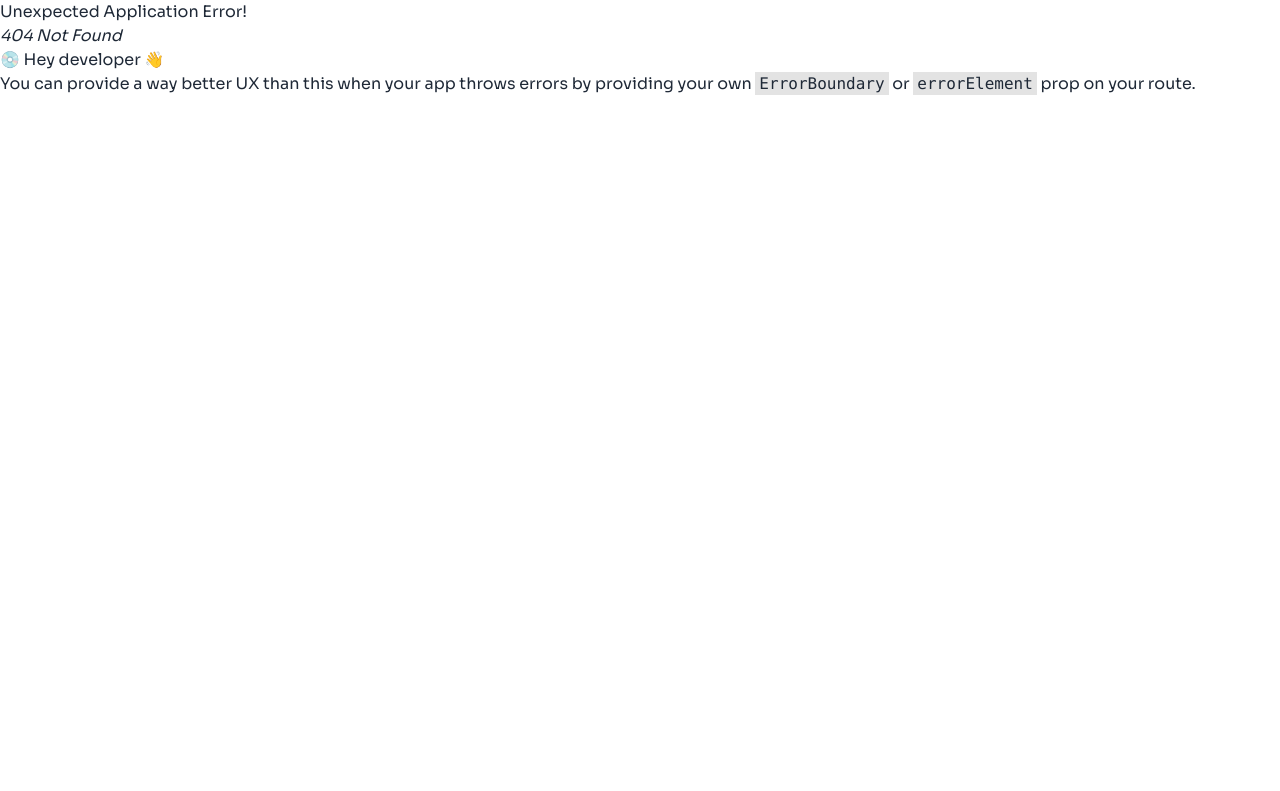
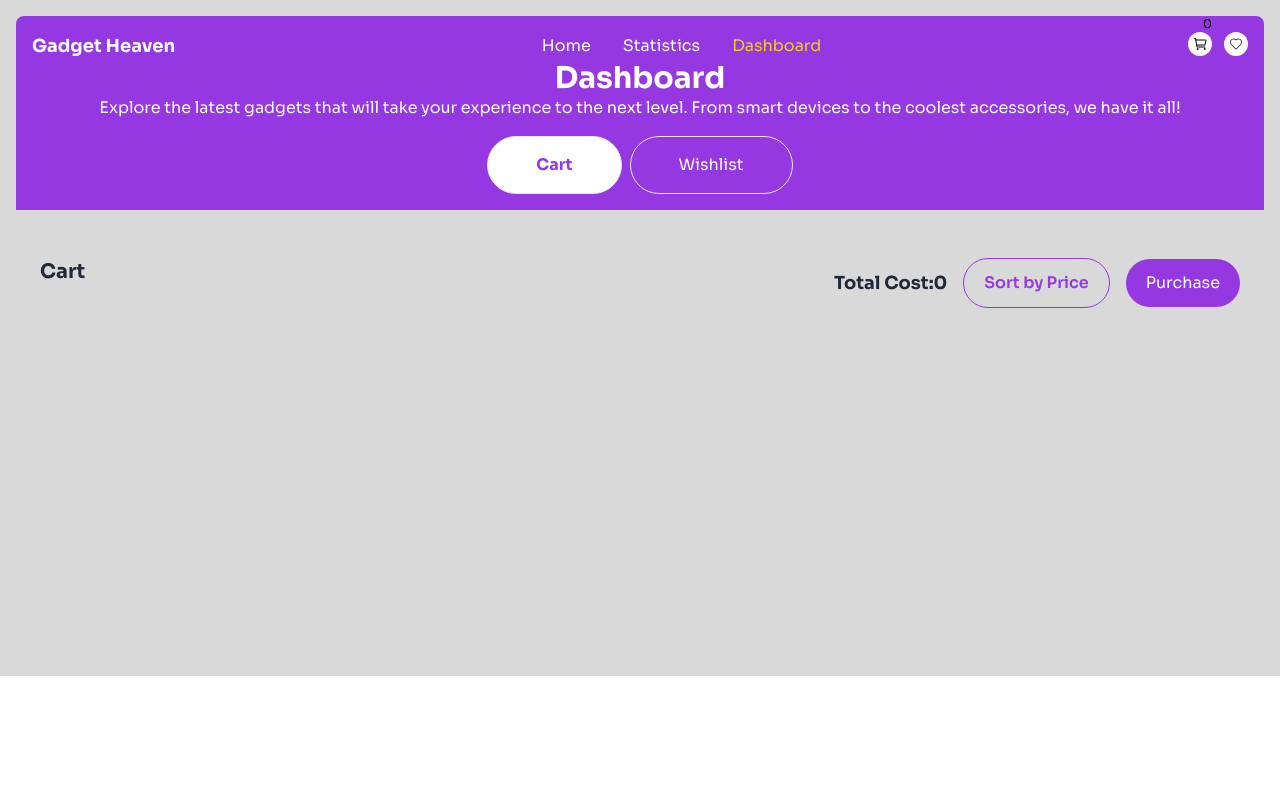
Before and after one commit to programming-hero-web-course-4/b10a8-gadget-heaven-RahulKhanSuvo, a React (Vite) app: page /dashboard in a window 1280 px wide. Before the commit this address had no page. Shown: the top 791 px of the page. Built offline with nearby package versions, Linux system fonts and the light colour scheme.

Commit message:
added love list

```diff
--- a/package.json
+++ b/package.json
@@ -15,6 +15,7 @@
     "match-sorter": "^7.0.0",
     "react": "^18.3.1",
     "react-dom": "^18.3.1",
+    "react-hot-toast": "^2.4.1",
     "react-icons": "^5.3.0",
     "react-rating-stars-component": "^2.2.0",
     "react-router-dom": "^6.27.0",
--- a/src/Layouts/MainLayout.jsx
+++ b/src/Layouts/MainLayout.jsx
@@ -1,21 +1,35 @@
 import { Outlet } from "react-router-dom";
 import NavBar from "../components/NavBar";
 import Footer from "../components/Footer";
+import { Toaster } from "react-hot-toast";
+import { useState } from "react";
+import CartContext from "../Routes/CartContext";
 
 const MainLayout = () => {
+  const [product, setProduct] = useState([]);
+
+  const handelCart = (data) => {
+    const exixts = product.some((item) => item.product_id === data.product_id);
+    if (exixts) return;
+    setProduct([...product, data]);
+  };
+
   return (
-    <div className="bg-[#D9D9D9] pt-4">
-      <div className=" bg-[#9538E2] -4 mx-4 rounded-t-lg">
-        <div className="container mx-auto">
-          <NavBar></NavBar>
+    <CartContext.Provider value={{ product, handelCart }}>
+      <div className="bg-[#D9D9D9] pt-4">
+        <div className="bg-[#9538E2] mx-4 rounded-t-lg">
+          <div className="container mx-auto">
+            <NavBar />
+          </div>
         </div>
+        <div className="mx-4 min-h-[calc(100vh-280px)]">
+          <Outlet />
+        </div>
+
+        <Footer />
+        <Toaster />
       </div>
-      <div className="mx-4 min-h-[calc(100vh-200px)]">
-        <Outlet></Outlet>
-      </div>
-
-      <Footer></Footer>
-    </div>
+    </CartContext.Provider>
   );
 };
 
--- /dev/null
+++ b/src/Pages/DashBoard.jsx
@@ -0,0 +1,67 @@
+import { Link, Outlet } from "react-router-dom";
+import SubHeading from "../components/SubHeading";
+import { useState } from "react";
+
+const DashBoard = () => {
+  const [isActive, setIsActive] = useState({
+    available: true,
+    status: "available",
+  });
+  const handelIsActive = (status) => {
+    if (status === "available") {
+      setIsActive({
+        available: true,
+        status: "available",
+      });
+    } else {
+      setIsActive({
+        available: false,
+        status: "selected",
+      });
+    }
+  };
+  return (
+    <div className="">
+      <div className="bg-[#9538E2]">
+        <div className="container mx-auto">
+          <SubHeading
+            title={"Dashboard"}
+            subTitle={
+              "Explore the latest gadgets that will take your experience to the next level. From smart devices to the coolest accessories, we have it all!"
+            }
+          ></SubHeading>
+          <div className="flex py-4 justify-center items-center gap-2">
+            <Link
+              className={`${
+                isActive.available
+                  ? "text-[#9538E2] bg-white font-bold "
+                  : "text-white"
+              } px-12 border rounded-full py-3 md:py-4`}
+              onClick={() => handelIsActive("available")}
+              to={"/dashboard/cart"}
+            >
+              Cart
+            </Link>
+
+            <Link
+              className={`px-12 border rounded-full py-3 md:py-4  ${
+                isActive.available
+                  ? "text-white"
+                  : "text-[#9538E2] bg-white font-bold "
+              }`}
+              onClick={() => handelIsActive("selected")}
+              to={"/dashboard/wishlist"}
+            >
+              Wishlist
+            </Link>
+          </div>
+        </div>
+      </div>
+      <div className="container mx-auto">
+        <Outlet></Outlet>
+      </div>
+    </div>
+  );
+};
+
+export default DashBoard;
--- a/src/Pages/ProductDetials.jsx
+++ b/src/Pages/ProductDetials.jsx
@@ -1,21 +1,24 @@
-import { useEffect, useState } from "react";
+import { useContext, useEffect, useState } from "react";
 import { Link, useLoaderData, useParams } from "react-router-dom";
 import SubHeading from "../components/SubHeading";
 import RatingComponent from "../components/RatingComponent";
 import { CiHeart } from "react-icons/ci";
 import { IoCartOutline } from "react-icons/io5";
+import { addCart } from "../Utils";
+import CartContext from "../Routes/CartContext";
+import { addLove } from "../Utils/loveList";
 const ProductDetials = () => {
+  const { handelCart } = useContext(CartContext);
+
   const { id } = useParams();
   const productsData = useLoaderData();
   const [product, setProduct] = useState({});
-  console.log(id);
   useEffect(() => {
     const oneData = productsData.find((product) => product.product_id === id);
     setProduct(oneData);
   }, [productsData, id]);
   const {
     price,
-    product_id,
     product_title,
     product_image,
     description,
@@ -23,6 +26,13 @@ const ProductDetials = () => {
     availability,
     specification,
   } = product;
+  const addToCart = (product) => {
+    addCart(product);
+    handelCart(product);
+  };
+  const addToLove = (product) => {
+    addLove(product);
+  };
   return (
     <div className="relative">
       <div className="bg-[#9538E2] pb-64">
@@ -63,10 +73,13 @@ const ProductDetials = () => {
             </div>
           </div>
           <div className="mt-4 flex gap-3 ">
-            <button className="flex items-center gap-2 px-6 py-3 text-white bg-[#9538E2] rounded-full font-bold">
+            <button
+              onClick={() => addToCart(product)}
+              className="flex items-center gap-2 px-6 py-3 text-white bg-[#9538E2] rounded-full font-bold"
+            >
               Add To Card <IoCartOutline className="text-xl" />
             </button>
-            <button>
+            <button onClick={() => addToLove(product)}>
               <CiHeart className="size-14 text-2xl  rounded-full p-2 border-2 " />
             </button>
           </div>
--- /dev/null
+++ b/src/Routes/CartContext.js
@@ -0,0 +1,5 @@
+import { createContext } from "react";
+
+const CartContext = createContext();
+
+export default CartContext;
--- /dev/null
+++ b/src/Utils/index.js
@@ -0,0 +1,26 @@
+import toast from "react-hot-toast";
+
+const getAllCarts = () => {
+  const all = localStorage.getItem("cart");
+  if (all) {
+    const carts = JSON.parse(all);
+    return carts;
+  } else {
+    return [];
+  }
+};
+const addCart = (product) => {
+  const carts = getAllCarts();
+  const isExist = carts.find((item) => item.product_id === product.product_id);
+  if (isExist) return toast.error("already added");
+  carts.push(product);
+  localStorage.setItem("cart", JSON.stringify(carts));
+  toast.success("Successfully added!");
+};
+const removeCart = (id) => {
+  const carts = getAllCarts();
+  const remin = carts.filter((item) => item.product_id !== id);
+  localStorage.setItem("cart", JSON.stringify(remin));
+  toast.success("Successfully removed!");
+};
+export { addCart, getAllCarts, removeCart };
--- /dev/null
+++ b/src/Utils/loveList.js
@@ -0,0 +1,26 @@
+import toast from "react-hot-toast";
+
+const getAllLove = () => {
+  const all = localStorage.getItem("love");
+  if (all) {
+    const carts = JSON.parse(all);
+    return carts;
+  } else {
+    return [];
+  }
+};
+const addLove = (product) => {
+  const carts = getAllLove();
+  const isExist = carts.find((item) => item.product_id === product.product_id);
+  if (isExist) return toast.error("already added");
+  carts.push(product);
+  localStorage.setItem("love", JSON.stringify(carts));
+  toast.success("Successfully added!");
+};
+const removeLove = (id) => {
+  const carts = getAllLove();
+  const remin = carts.filter((item) => item.product_id !== id);
+  localStorage.setItem("love", JSON.stringify(remin));
+  toast.success("Successfully removed!");
+};
+export { addLove, getAllLove, removeLove };
--- /dev/null
+++ b/src/components/Cart.jsx
@@ -0,0 +1,54 @@
+import React, { useEffect, useState } from "react";
+import { getAllCarts, removeCart } from "../Utils";
+import CartCard from "./CartCard";
+
+const Cart = () => {
+  const [product, setProduct] = useState([]);
+  const [cost, setCost] = useState(0);
+
+  useEffect(() => {
+    const cartData = getAllCarts();
+    setProduct(cartData);
+    const totalCost = cartData.reduce((sum, item) => sum + item.price, 0);
+    setCost(totalCost);
+  }, []);
+  const handelSort = () => {
+    const sorted = [...product].sort((a, b) => b.price - a.price);
+    setProduct(sorted);
+  };
+  const handelRemove = (id) => {
+    removeCart(id);
+    const cartData = getAllCarts();
+    setProduct(cartData);
+  };
+  return (
+    <div className="mx-6">
+      <div className="flex mb-11 mt-12 justify-between">
+        <h1 className="font-bold text-xl">Cart</h1>
+        <div className="flex items-center gap-4">
+          <h3 className="font-bold text-lg">Total Cost:{cost}</h3>
+          <button
+            className="px-5 rounded-full py-3 border font-semibold text-[#9538E2] border-[#9538E2]"
+            onClick={handelSort}
+          >
+            Sort by Price
+          </button>
+          <button className="px-5 rounded-full py-3 bg-[#9538E2] text-white">
+            Purchase
+          </button>
+        </div>
+      </div>
+      <div className="flex flex-col gap-6">
+        {product.map((item) => (
+          <CartCard
+            handelRemove={handelRemove}
+            item={item}
+            key={item.product_id}
+          ></CartCard>
+        ))}
+      </div>
+    </div>
+  );
+};
+
+export default Cart;
--- /dev/null
+++ b/src/components/CartCard.jsx
@@ -0,0 +1,40 @@
+import { IoCloseCircleOutline } from "react-icons/io5";
+import { useLocation } from "react-router-dom";
+const CartCard = ({ item, handelRemove }) => {
+  const { pathname } = useLocation();
+
+  const { price, product_id, product_title, product_image, description } = item;
+  return (
+    <div className="relative">
+      <div className="p-8 gap-6 rounded-xl flex bg-white items-center">
+        <div>
+          <img
+            className="w-[200px] object-center h-[124px]"
+            src={product_image}
+            alt=""
+          />
+        </div>
+        <div>
+          <div className="">
+            <h3 className="font-semibold">{product_title}</h3>
+          </div>
+          <p className="text-gray-500 my-4 text-sm">{description}</p>
+          <p> Price:${price}</p>
+          {pathname === "/dashboard/wishlist" && (
+            <button className="flex items-center mt-2 gap-2 px-6 py-3 text-white bg-[#9538E2] rounded-full font-bold">
+              Add To Card
+            </button>
+          )}
+        </div>
+      </div>
+      <button
+        onClick={() => handelRemove(product_id)}
+        className="absolute top-5 right-2"
+      >
+        <IoCloseCircleOutline className="text-red-700 text-4xl" />
+      </button>
+    </div>
+  );
+};
+
+export default CartCard;
--- a/src/components/NavBar.jsx
+++ b/src/components/NavBar.jsx
@@ -1,8 +1,11 @@
 import { NavLink } from "react-router-dom";
 import { IoCartOutline } from "react-icons/io5";
 import { CiHeart } from "react-icons/ci";
+import { useContext } from "react";
+import CartContext from "../Routes/CartContext";
 
 const NavBar = () => {
+  const { product } = useContext(CartContext);
   return (
     <>
       <div className="flex text-white justify-between pt-4 px-4">
@@ -40,10 +43,15 @@ const NavBar = () => {
           </li>
         </ul>
         <div className="flex gap-3">
-          <IoCartOutline
-            size={24}
-            className="text-black bg-white p-1 rounded-full"
-          />
+          <div className="relative">
+            <IoCartOutline
+              size={24}
+              className="text-black bg-white p-1 rounded-full"
+            />
+            <p className="absolute text-xs text-black -top-4 right-0">
+              {product.length}
+            </p>
+          </div>
           <CiHeart size={24} className="text-black bg-white p-1 rounded-full" />
         </div>
       </div>
--- /dev/null
+++ b/src/components/Wishlist.jsx
@@ -0,0 +1,25 @@
+import { useEffect, useState } from "react";
+import { getAllLove } from "../Utils/loveList";
+import CartCard from "./CartCard";
+
+const Wishlist = () => {
+  const [loveData, setLoveData] = useState([]);
+  useEffect(() => {
+    const data = getAllLove();
+    setLoveData(data);
+  }, []);
+  return (
+    <div className="mx-6 mt-12">
+      <div>
+        <h1 className="font-bold text-xl">Wishlist</h1>
+      </div>
+      <div className="flex flex-col gap-6">
+        {loveData.map((item) => (
+          <CartCard key={item.product_id} item={item}></CartCard>
+        ))}
+      </div>
+    </div>
+  );
+};
+
+export default Wishlist;
```
Also changed, not shown: src/Routes/Routes.jsx (+21 -0 lines), 2 other files (tests, documents, lock files or other folders).
